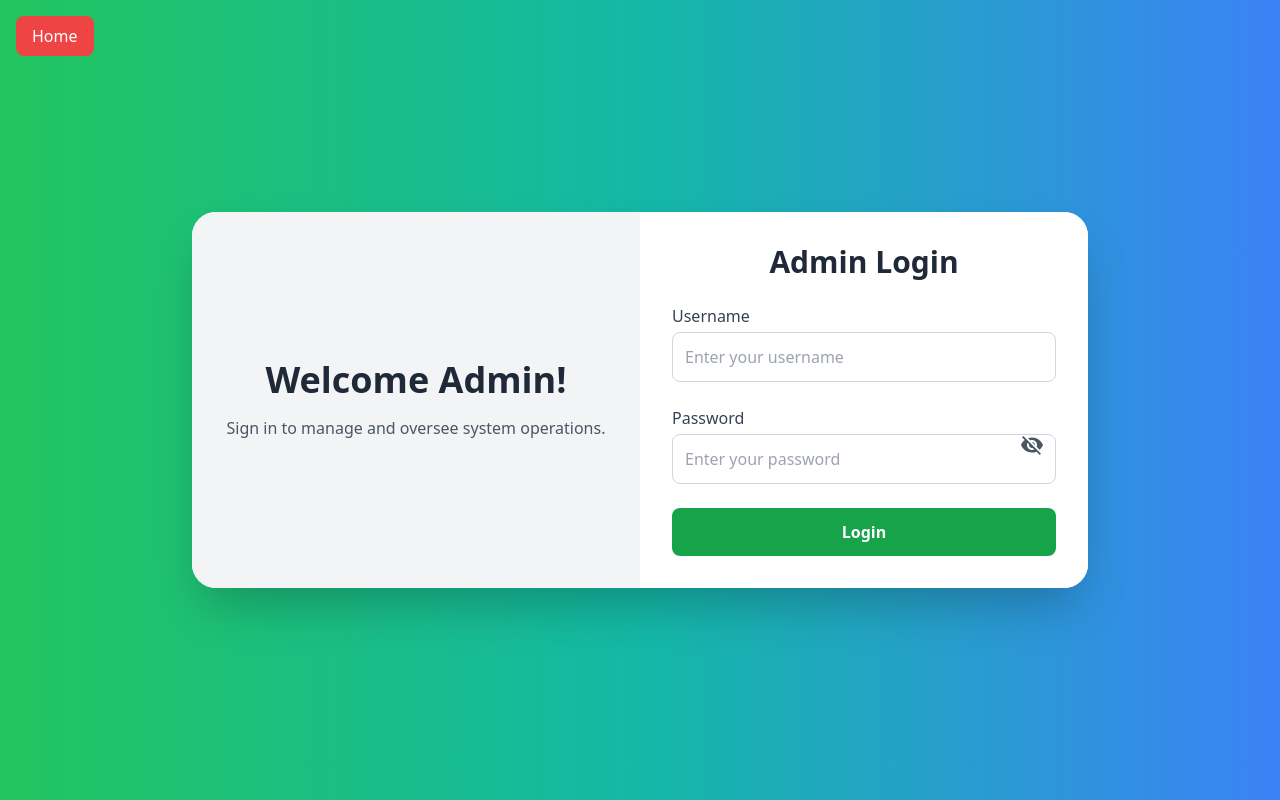
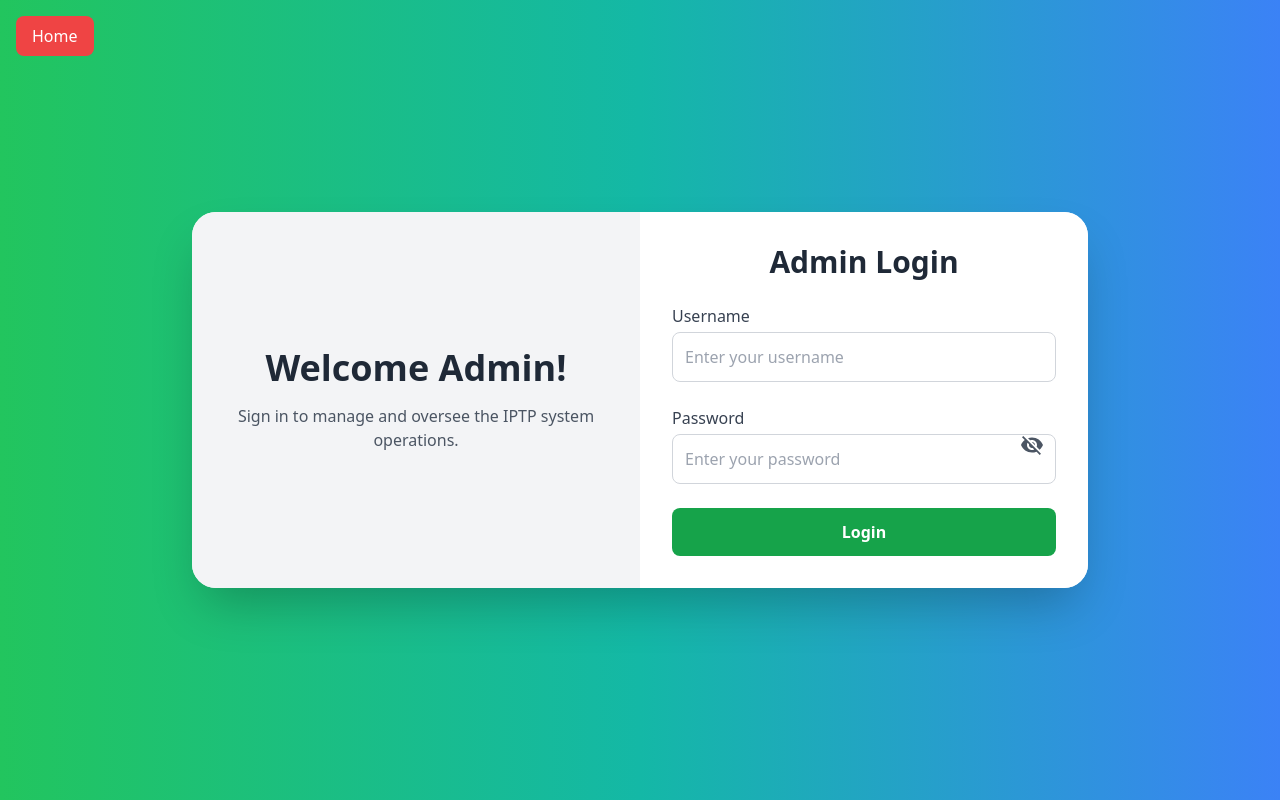
Before and after one commit to deralph/resultManagementSystem, a React (Create React App) app in the folder client/: page /login/adminlogin in a window 1280 px wide. Built offline with nearby package versions, Linux system fonts and the light colour scheme.

Commit message:
added IPTP to the ui

```diff
--- a/client/src/components/login/adminLogin/AdminLogin.js
+++ b/client/src/components/login/adminLogin/AdminLogin.js
@@ -74,7 +74,7 @@ const AdminLogin = () => {
             Welcome Admin!
           </h1>
           <p className="text-gray-600 text-center">
-            Sign in to manage and oversee system operations.
+            Sign in to manage and oversee the IPTP system operations.
           </p>
         </div>
 
```
